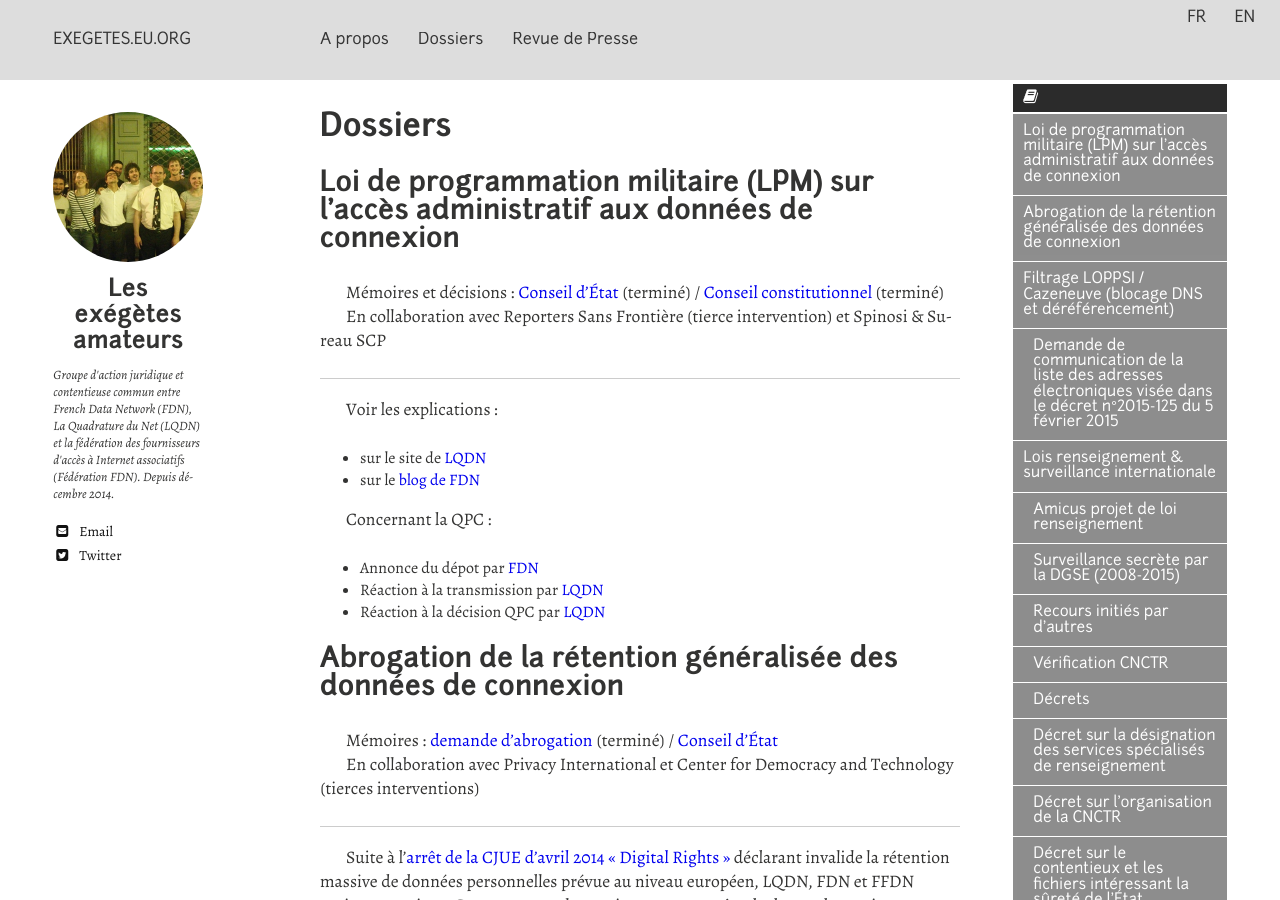
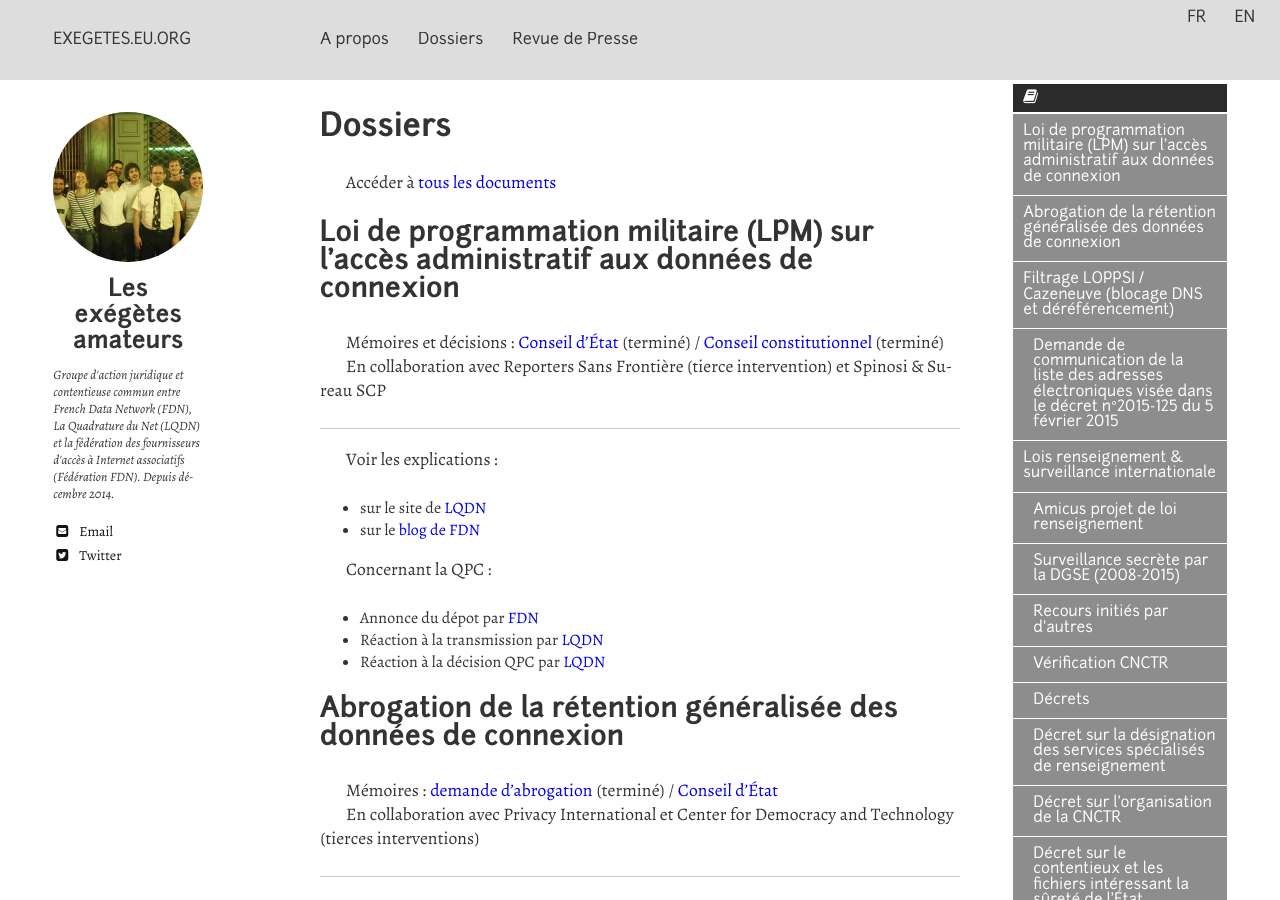
Before and after one commit to hugoroy/exegetes-web, a Jekyll site: the page built from dossiers/index.md, in a window 1280 px wide and 900 px high. Built offline with Jekyll 4.4.1, drawn with Linux system fonts in a browser that asks for light colours; nearby versions of some CDN libraries; some of the changed text lies outside the part shown.

Commit message:
deplacer lien dossiers

```diff
--- a/dossiers/index.md
+++ b/dossiers/index.md
@@ -5,6 +5,10 @@ modified: 2016-02-10
 ---
 
 {% include _toc.html %}
+
+
+Accéder à [tous les documents](/recours/)
+
 
 ## Loi de programmation militaire (LPM) sur l'accès administratif aux données de connexion
 
@@ -153,7 +157,7 @@ Le décret fixe la procédure contentieuse concernant la mise en œuvre des tech
 
 
 
-
+------------
 
 
 [abrogationretentiondemande]: /recours/abrogationretention/demande/
```
Also changed, not shown: other parts of dossiers/index.md (+0 -5 lines).
